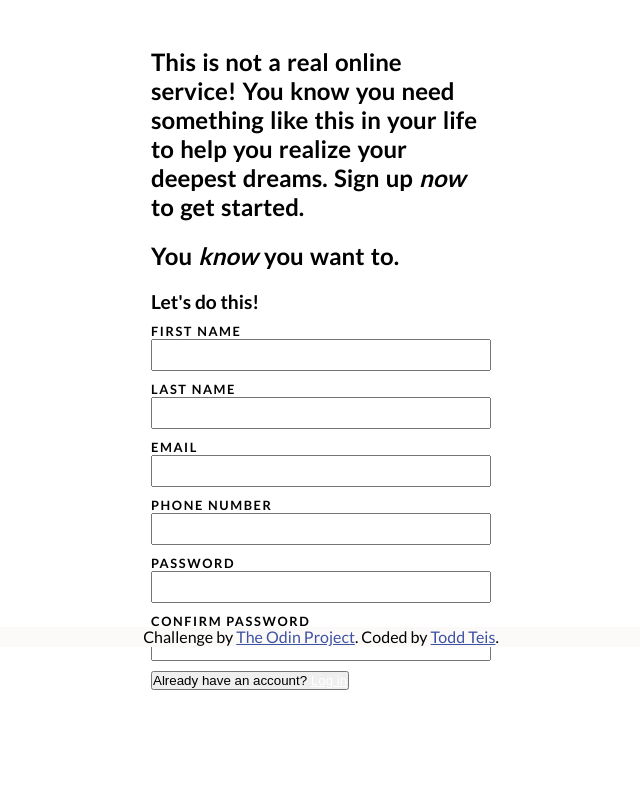
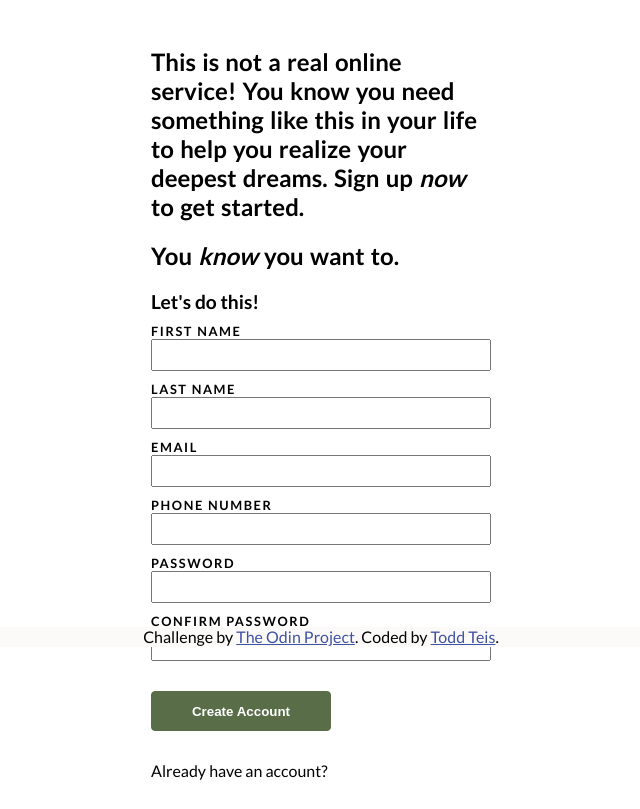
Before and after one commit to toddteis/TheOdinProject---Sign-up-Form-, a plain HTML site: page index.html in a window 1280 px wide. Shown: the part 153-962 px from the top of the page, without its empty margins (319-959 px from the left). Before the commit the page ends 853 px from the top, so only its background shows below. Drawn offline with Linux system fonts and the light colour scheme.

Commit message:
Styled create account button.

```diff
--- a/index.html
+++ b/index.html
@@ -37,8 +37,8 @@
                     <label for="confirm-pw">Confirm Password</label>
                     <input type="password" name="confirm-pw" id="confirm-pw">
                 </div>
-                <button type="submit" value="Create Account">
-                <p>Already have an account? <span><a href="#">Log in</a></span></p>
+                <button type="submit" value="create-account">Create Account</button>
+                <p>Already have an account?</p><span><a href="#">Log in</a></span>
             </form>
         </section>
     </main>
--- a/styles.css
+++ b/styles.css
@@ -132,7 +132,16 @@ input {
 }
 
 button {
-    margin-top: 10px;
+    margin-top: 30px;
+    margin-bottom: 30px;
+    width: 180px;
+    height: 40px;
+    border: 1px solid #596D48;
+    border-radius: 4px;
+    background-color: #596D48;
+    color: white;
+    font-weight: 700;
+    cursor: pointer;
 }
 
 
```
